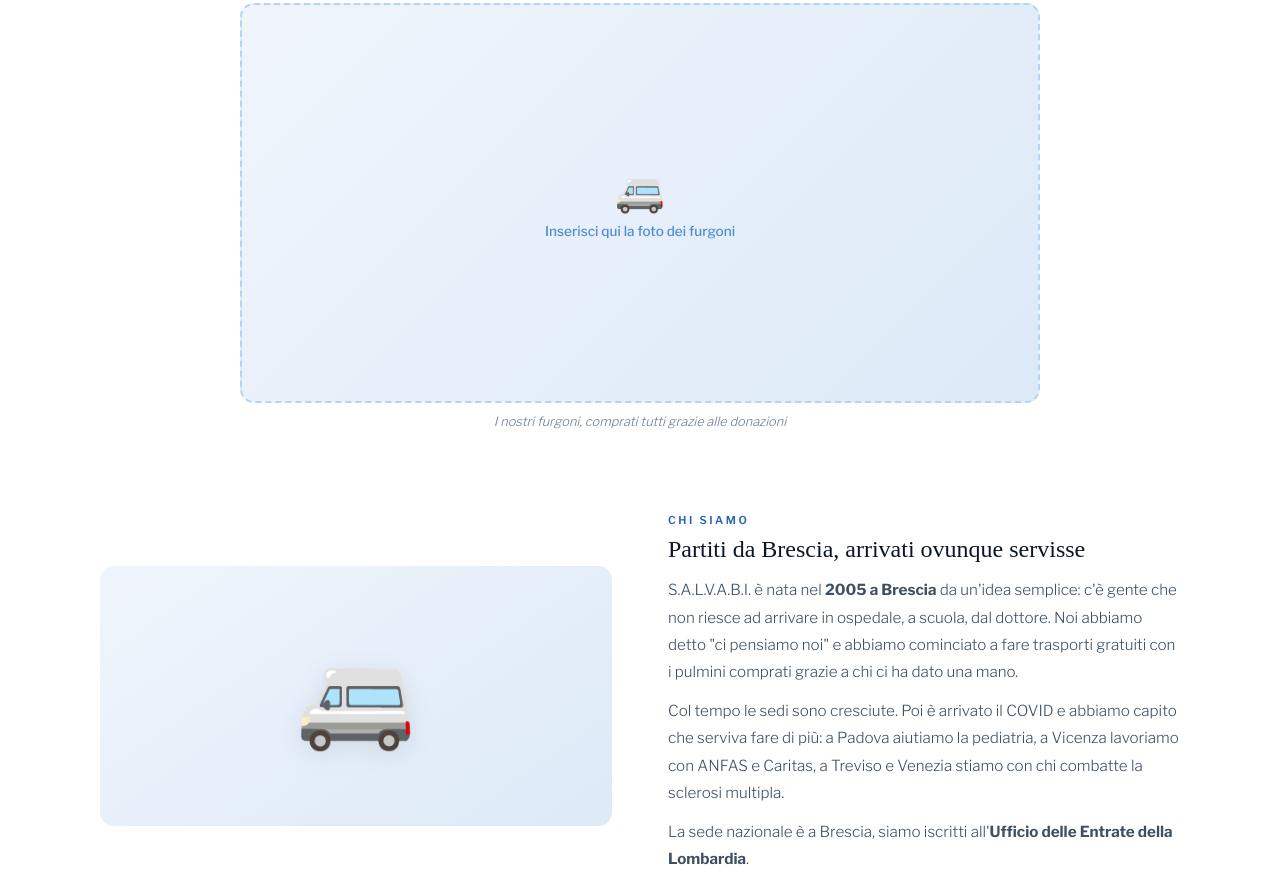
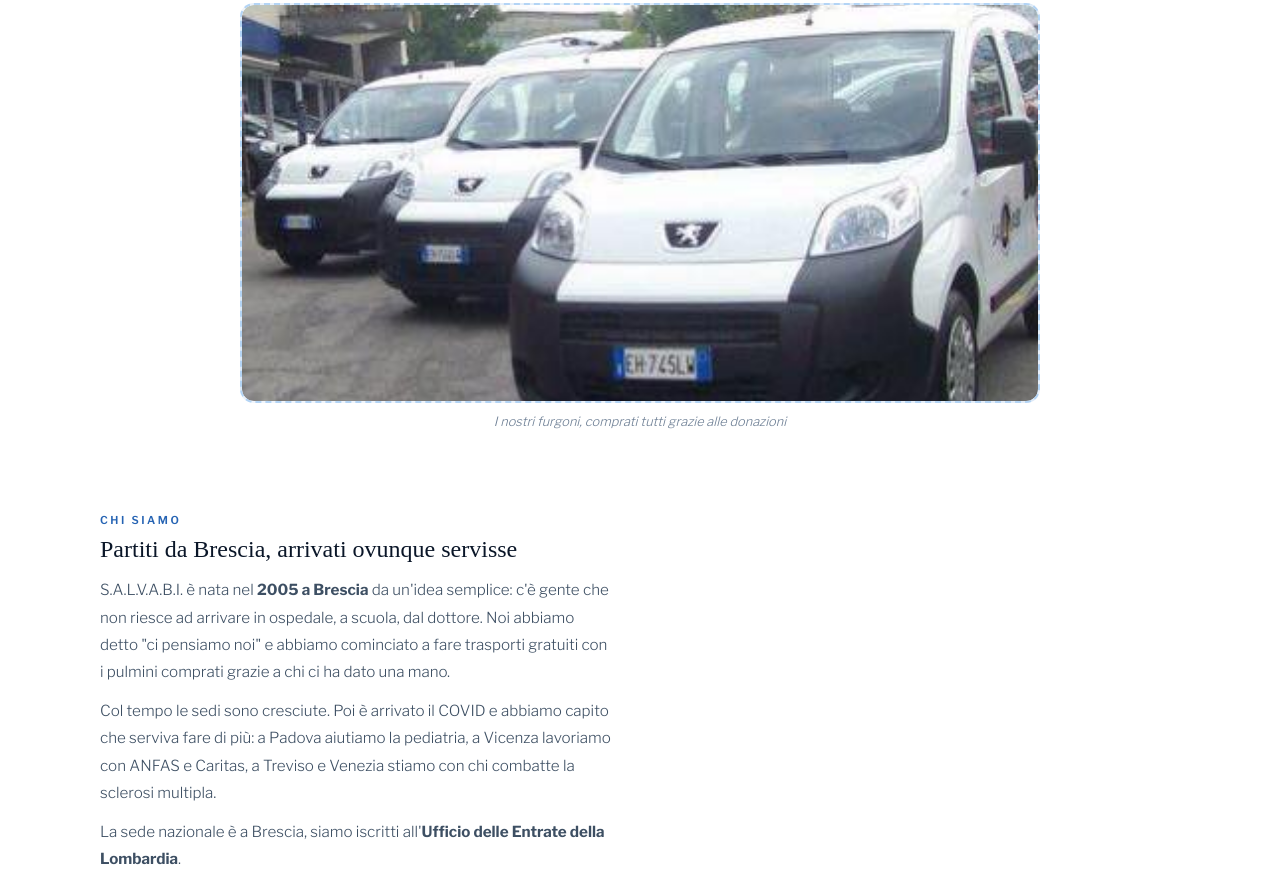
Before and after one commit to Williammhm/SalvabiOnlus, a plain HTML site: page index.html in a window 1280 px wide. Shown: the part 1469-2355 px from the top of the page. Drawn offline with nearby package versions, Linux system fonts and the light colour scheme; a web font is replaced by a local one.

Commit message:
Update index.html

```diff
--- a/index.html
+++ b/index.html
@@ -262,8 +262,7 @@
             <!-- Per inserire la foto sostituisci qui sotto con:
                  <img src="foto-furgoni.jpg" alt="I furgoni di S.A.L.V.A.B.I. ONLUS">
                  e cancella foto-box-icon e foto-box-text -->
-            <div class="foto-box-icon">🚐</div>
-            <div class="foto-box-text">Inserisci qui la foto dei furgoni</div>
+             <img src="furgoni.jpg" alt="I furgoni di S.A.L.V.A.B.I. ONLUS">
         </div>
         <p class="foto-caption">I nostri furgoni, comprati tutti grazie alle donazioni</p>
     </div>
@@ -273,7 +272,6 @@
 <section class="section" id="chi-siamo">
     <div class="section-inner">
         <div class="chi-grid">
-            <div class="chi-img fade-in"><div class="chi-img-emoji">🚐</div></div>
             <div class="chi-text fade-in">
                 <div class="section-tag">Chi Siamo</div>
                 <h3>Partiti da Brescia, arrivati ovunque servisse</h3>
```
